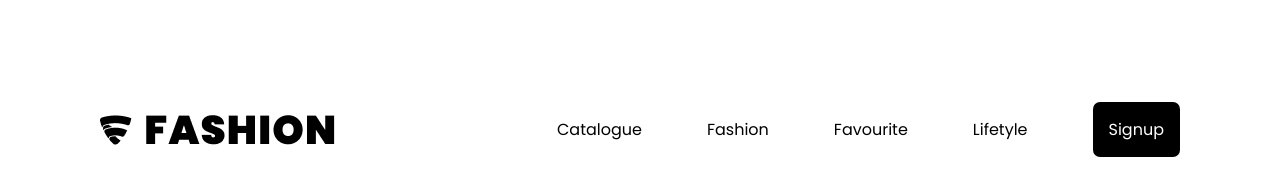
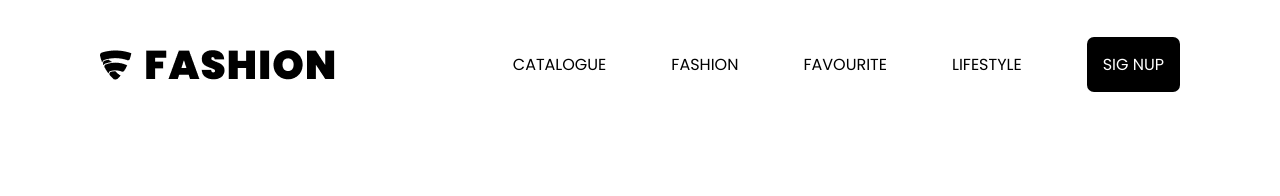
Before and after one commit to Thiagodev87/css-tailwind, a plain HTML site: page index.html in a window 1280 px wide. Drawn offline with nearby package versions, Linux system fonts and the light colour scheme.

Commit message:
projeto com tailwind

```diff
--- a/index.html
+++ b/index.html
@@ -12,6 +12,9 @@
           colors: {
             amarelo: '#E6C744',
             cinza:'#c2c8da'
+          },
+          screens:{
+            '3x1':"1920px"
           }
         }
       }
@@ -27,15 +30,15 @@
   </style>
 </head>
 <body>
-        <header class="px-[100px] pt-[100px] mb-[52px]">
+        <header class="px-[100px] pt-[35px] mb-[52px]">
         <nav class="flex items-center justify-between">
             <img src="imgs/logo.png" alt="logo fashion">
             <ul class="flex gap-[65px]">
-                <li><a href="" class="hover:text-amarelo">Catalogue</a></li>
-                <li><a href="" class="hover:text-amarelo">Fashion</a></li>
-                <li><a href="" class="hover:text-amarelo">Favourite</a></li>
-                <li><a href="" class="hover:text-amarelo">Lifetyle</a></li>
-                <li><a href="" class="hover:text-amarelo bg-black text-white p-4 rounded-[7px]">Signup</a></li>
+                <li><a href="" class="uppercase 3xl:text-[22px] hover:text-amarelo duration-200">Catalogue</a></li>
+                <li><a href="" class="uppercase 3xl:text-[22px] hover:text-amarelo duration-200">Fashion</a></li>
+                <li><a href="" class="uppercase 3xl:text-[22px] hover:text-amarelo duration-200">Favourite</a></li>
+                <li><a href="" class="uppercase 3xl:text-[22px] hover:text-amarelo duration-200">Lifestyle</a></li>
+                <li><a href="" class="uppercase 3xl:text-[22px] hover:text-amarelo duration-200 bg-black text-white p-4 rounded-[7px]">Sig nup</a></li>
 
             </ul>
         </nav>
--- a/tailwind.config.js
+++ b/tailwind.config.js
@@ -6,6 +6,9 @@ module.exports = {
         colors: {
             amarelo: '#E6C744',
             cinza:'#c2c8da'
+          },
+          screens:{
+            '3x1':"1920px"
           }
       },
     },
```
